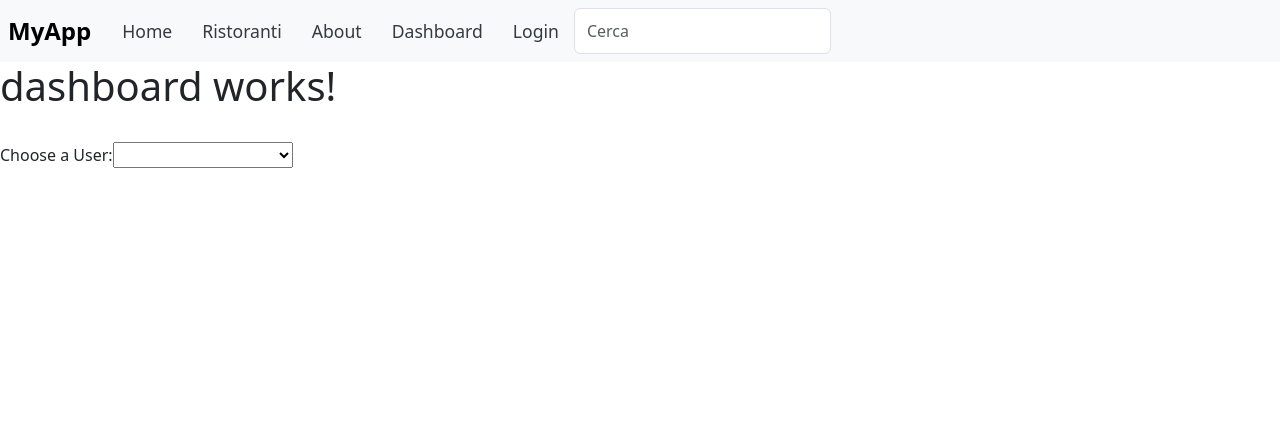
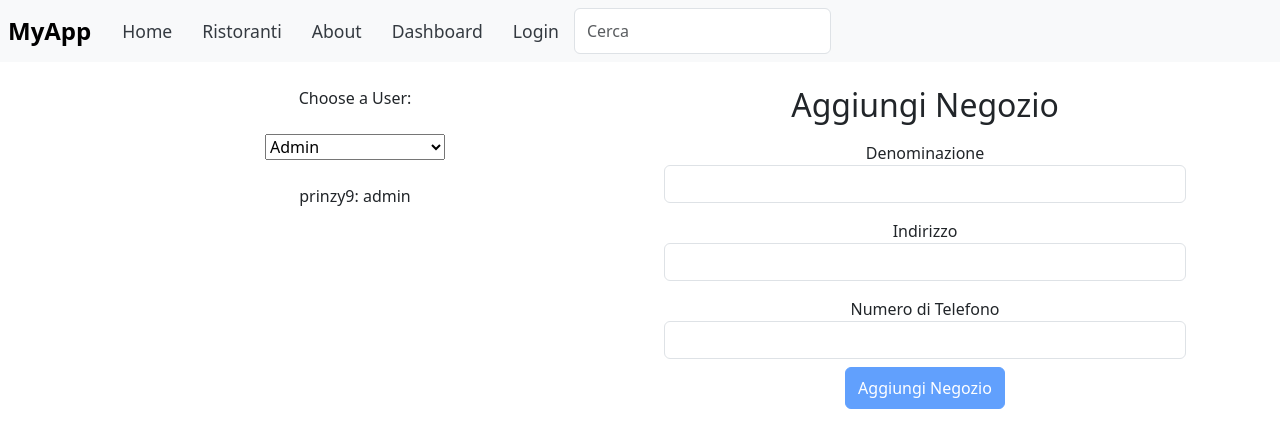
Before and after one commit to netsamma/food-delivery-fe, an Angular app: page /dashboard in a window 1280 px wide. Shown: the top 448 px of the page. Built offline with nearby package versions, Linux system fonts and the light colour scheme.

Commit message:
Forms shop e product, dashboard

```diff
--- a/src/app/components/dashboard/dashboard.component.html
+++ b/src/app/components/dashboard/dashboard.component.html
@@ -1,7 +1,8 @@
-<h1>dashboard works!</h1>
-
-<div class="conteiner">
+<div class="container text-center">
+    <div class="row py-4">
+      <div class="col">
         <label for="user">Choose a User:</label>
+        <br>
         <select name="" class="my-4" [(ngModel)]="filter">
             <option value="" disabled selected hidden>Seleziona un'opzione</option>
             <option value="admin">Admin</option>
@@ -11,3 +12,8 @@
             <p>{{user.username}}: {{user.role}}</p>
         }
       </div>
+      <div class="col">
+        <app-shop-form></app-shop-form>
+      </div>
+    </div>
+  </div>
--- a/src/app/components/dashboard/dashboard.component.ts
+++ b/src/app/components/dashboard/dashboard.component.ts
@@ -3,15 +3,16 @@ import { User } from '../../interfaces/user';
 import users from '../../data/users';
 import { FilterUserPipe } from '../../pipes/filter-user-pipe';
 import { FormsModule } from '@angular/forms';
+import { ShopFormComponent } from '../shop-form/shop-form.component';
 
 @Component({
   selector: 'app-dashboard',
   standalone: true,
-  imports: [FilterUserPipe, FormsModule],
+  imports: [FilterUserPipe, FormsModule, ShopFormComponent],
   templateUrl: './dashboard.component.html',
   styleUrl: './dashboard.component.css'
 })
 export class DashboardComponent {
   users: User[] = users;
-  filter = "string"
+  filter = "admin"
 }
--- /dev/null
+++ b/src/app/components/shop-form/shop-form.component.html
@@ -0,0 +1,34 @@
+<div class="container">
+    <h2>{{ isEditMode ? 'Modifica Negozio' : 'Aggiungi Negozio' }}</h2>
+    <form [formGroup]="shopForm" (ngSubmit)="onSubmit()">
+
+        <div class="form-group py-2">
+            <label for="name">Denominazione</label>
+            <input type="text" id="name" formControlName="name" class="form-control" />
+            <div *ngIf="shopForm.get('name')?.invalid && shopForm.get('name')?.touched" class="text-danger">
+                Il nome è obbligatorio.
+            </div>
+        </div>
+
+        <div class="form-group py-2">
+            <label for="address">Indirizzo</label>
+            <input type="text" id="address" formControlName="address" class="form-control" />
+            <div *ngIf="shopForm.get('address')?.invalid && shopForm.get('address')?.touched" class="text-danger">
+                L'indirizzo è obbligatorio.
+            </div>
+        </div>
+
+        <div class="form-group py-2">
+            <label for="phoneNumber">Numero di Telefono</label>
+            <input type="text" id="phoneNumber" formControlName="phoneNumber" class="form-control" />
+            <div *ngIf="shopForm.get('phoneNumber')?.invalid && shopForm.get('phoneNumber')?.touched" class="text-danger">
+                Inserisci un numero di telefono valido.
+            </div>
+        </div>
+
+        <button type="submit" class="btn btn-primary py-2" [disabled]="shopForm.invalid">
+            {{ isEditMode ? 'Salva Modifiche' : 'Aggiungi Negozio' }}
+        </button>
+
+    </form>
+</div>
--- /dev/null
+++ b/src/app/components/shop-form/shop-form.component.ts
@@ -0,0 +1,60 @@
+import { Component, OnInit } from '@angular/core';
+import { FormBuilder, FormGroup, ReactiveFormsModule, Validators } from '@angular/forms';
+import { ActivatedRoute, Router } from '@angular/router';
+import { Shop } from '../../interfaces/shop';
+import { NgIf } from '@angular/common';
+
+@Component({
+    selector: 'app-shop-form',
+    standalone: true,
+    imports: [ReactiveFormsModule, NgIf],
+    templateUrl: './shop-form.component.html',
+    styleUrls: ['./shop-form.component.css']
+})
+export class ShopFormComponent implements OnInit {
+    shopForm!: FormGroup;
+    isEditMode: boolean = false;
+    shopId!: number;
+
+    constructor(
+        private fb: FormBuilder,
+        private route: ActivatedRoute,
+        private router: Router
+    ) {}
+
+    ngOnInit(): void {
+        this.shopForm = this.fb.group({
+            name: ['', Validators.required],
+            address: ['', Validators.required],
+            phoneNumber: ['', [Validators.required, Validators.pattern(/^[0-9]+$/)]]
+        });
+
+        this.route.paramMap.subscribe(params => {
+            // this.shopId = +params.get('id');
+            this.isEditMode = !!this.shopId;
+
+            if (this.isEditMode) {
+                // this.shopService.getShopById(this.shopId).subscribe(data => {
+                //     this.shopForm.patchValue(data);
+                // });
+            }
+        });
+    }
+
+    onSubmit(): void {
+        if (this.shopForm.valid) {
+            const shop: Shop = this.shopForm.value;
+
+            if (this.isEditMode) {
+                shop.id = this.shopId;
+                // this.shopService.updateShop(shop).subscribe(() => {
+                //     this.router.navigate(['/shops']);
+                // });
+            } else {
+                // this.shopService.addShop(shop).subscribe(() => {
+                //     this.router.navigate(['/shops']);
+                // });
+            }
+        }
+    }
+}
```
Also changed, not shown: src/app/components/product-form/product-form.component.html (added, +20 -0 lines), src/app/components/product-form/product-form.component.ts (added, +55 -0 lines), src/app/components/product-form/product-form.component.css (added), src/app/components/shop-form/shop-form.component.css (added), 2 other files (tests, documents, lock files or other folders). Lines whose indentation alone changed are shown as unchanged.
